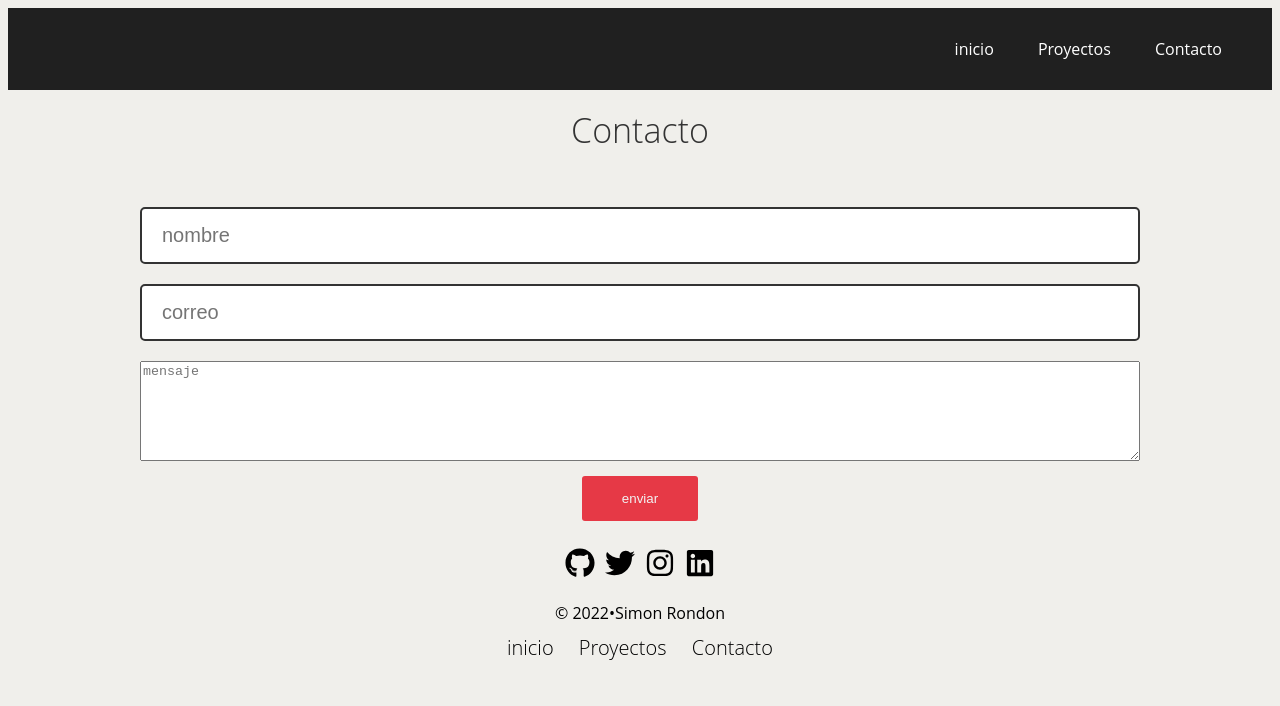
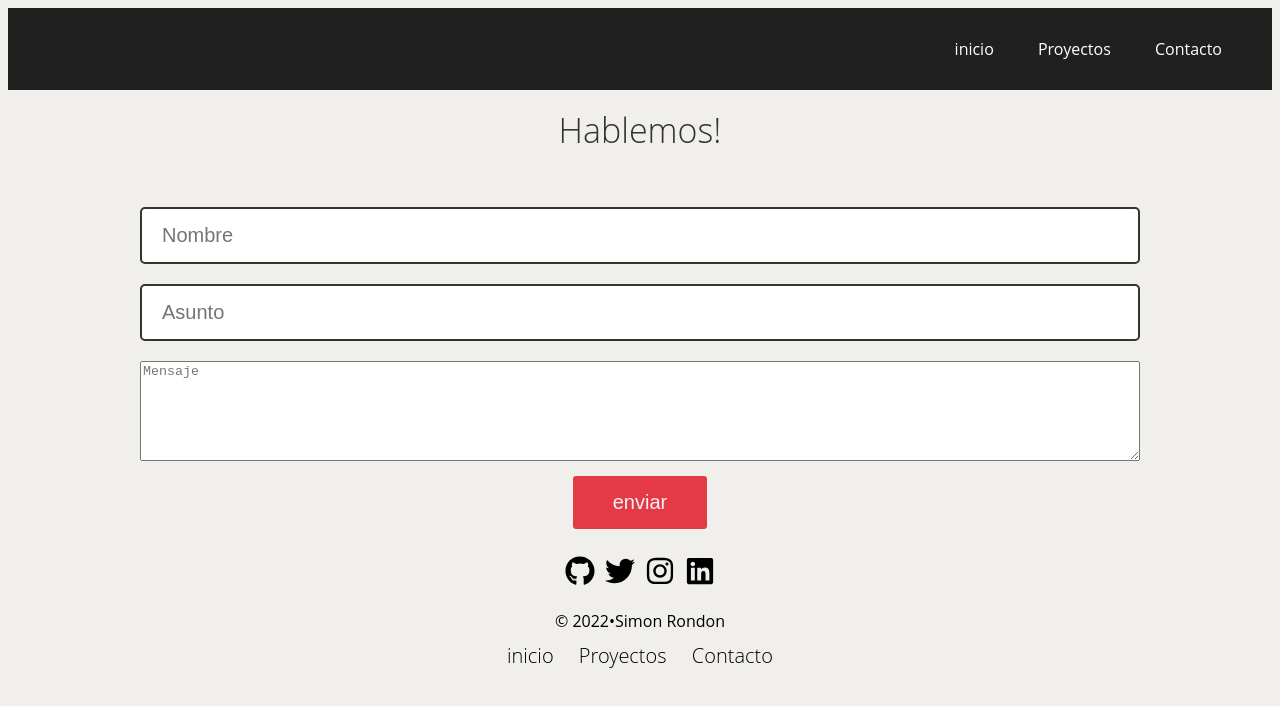
Before and after one commit to heysoysimon/mi-portafolio, a Next.js app: page /contacto in a window 1280 px wide. Shown: the top 706 px of the page. Built offline with nearby package versions, Linux system fonts and the light colour scheme.

Commit message:
validacion al formulario

```diff
--- /dev/null
+++ b/components/Spinner.js
@@ -0,0 +1,15 @@
+import styles from "../styles/Spiner.module.css"
+
+const Spinner = () => {
+  return (
+<div className={styles.spinner}>
+    <div className={styles.rect1}></div>
+    <div className={styles.rect2}></div>
+    <div className={styles.rect3}></div>
+    <div className={styles.rect4}></div>
+    <div className={styles.rect5}></div>
+  </div>
+  )
+}
+
+export default Spinner
--- a/pages/contacto.js
+++ b/pages/contacto.js
@@ -1,29 +1,102 @@
-import React from 'react'
+import Spinner from '../components/Spinner'
 import styles from '../styles/Contacto.module.css'
 import Layout from '../components/Layout'
+import { useState } from 'react'
 const Contacto = () => {
+
+  const [alerta, setAlerta] = useState('')
+  const [cargando, SetCargando] = useState(false)
+  const [ valor, setValues] = useState({
+    nombre: "",
+    asunto: "",
+    mensaje: ""
+})
+
+ /*  const initialFomr= [
+    nombre:""
+   ] */
+ function enviarCorreo(e){
+  e.preventDefault();
+  if(Object.values(valor).includes('')){
+    /* console.log("por favor agregue texto") */
+
+    setAlerta("todos los campos son obligatorios ")
+    return
+  } else{
+    console.log("enviando...")
+    setAlerta('')
+    SetCargando(true)
+    setTimeout(() =>{
+      SetCargando(false)
+    }, 5000)
+  }
+ }
+
+/* console.log(valor) */
+
+ /* function handledChage(e){
+
+
+
+  const {target} = e
+  const {name, value} = target
+
+  const newValues = {
+    ...valor,
+    [name]: value
+  }
+
+  setValues(newValues)
+ } */
   return (
    <Layout
    pagina= "Contacto"
    >
-      <h1 className={styles.titulo}> Contacto</h1>
+      <h1 className={styles.titulo}> Hablemos! </h1>
     <div className={styles.contenedor}>
-      <form className={styles.formulario}>
 
+    <form onSubmit={enviarCorreo}
+      className={styles.formulario}>
+        <label htmlFor='text'/>
           <input className={styles.mensaje}
-          type="text" placeholder='nombre' />
+          type="text"
+          name="nombre"
+          id="nombre"
+          value={valor.nombre}
+          placeholder='Nombre'
+          onChange={e => setValues({
+            ...valor,
+            [e.target.name] : e.target.value
+          })} />
 
           <input className={styles.email}
-          type="email" placeholder='correo'/>
+          type="text"
+          name="asunto"
+          id='asunto'
+          value={valor.asunto}
+          placeholder='Asunto'
+          onChange={e => setValues({
+            ...valor,
+            [e.target.name] : e.target.value
+          })}/>
 
           <textarea className={styles.textarea}
-          name='mensaje' placeholder='mensaje'/>
+          name="mensaje"
+           id='mensaje'
+           value={valor.mensaje}
+           placeholder='Mensaje'
+           onChange={e => setValues({
+            ...valor,
+            [e.target.name] : e.target.value
+          })}/>
 
           <input
           className={styles.boton}
            type="submit"
            value="enviar"/>
       </form>
+      {alerta ? <div className={styles.error}>{alerta}</div>
+      : cargando  ? <Spinner/>  : ''}
     </div>
 
    </Layout>
--- a/styles/Contacto.module.css
+++ b/styles/Contacto.module.css
@@ -39,7 +39,17 @@
          border: 2px solid #333;
 
         }
-
+    .error {
+        background: #e63946;
+        color: #FFF;
+        padding: 15px;
+        margin: 10px;
+        font-size: 22px;
+        text-transform: uppercase;
+        font-family: 'lato';
+        font-weight: 700;
+        text-align: center;
+    }
     /* .email{
         margin-bottom: 15px;
     } */
@@ -59,6 +69,7 @@
         background: #e63946;
         color: #f2f2f2;
         border: none;
+        font-size: 20px;
         border-radius: 3px;
         padding: 15px 40px;
         cursor: pointer;
--- /dev/null
+++ b/styles/Spiner.module.css
@@ -0,0 +1,52 @@
+.spinner {
+    margin: 100px auto;
+    width: 50px;
+    height: 40px;
+    text-align: center;
+    font-size: 10px;
+  }
+
+  .spinner > div {
+    background-color: #333;
+    height: 100%;
+    width: 6px;
+    display: inline-block;
+
+    -webkit-animation: sk-stretchdelay 1.2s infinite ease-in-out;
+    animation: sk-stretchdelay 1.2s infinite ease-in-out;
+  }
+
+  .spinner .rect2 {
+    -webkit-animation-delay: -1.1s;
+    animation-delay: -1.1s;
+  }
+
+  .spinner .rect3 {
+    -webkit-animation-delay: -1.0s;
+    animation-delay: -1.0s;
+  }
+
+  .spinner .rect4 {
+    -webkit-animation-delay: -0.9s;
+    animation-delay: -0.9s;
+  }
+
+  .spinner .rect5 {
+    -webkit-animation-delay: -0.8s;
+    animation-delay: -0.8s;
+  }
+
+  @-webkit-keyframes sk-stretchdelay {
+    0%, 40%, 100% { -webkit-transform: scaleY(0.4) }
+    20% { -webkit-transform: scaleY(1.0) }
+  }
+
+  @keyframes sk-stretchdelay {
+    0%, 40%, 100% {
+      transform: scaleY(0.4);
+      -webkit-transform: scaleY(0.4);
+    }  20% {
+      transform: scaleY(1.0);
+      -webkit-transform: scaleY(1.0);
+    }
+  }
```
